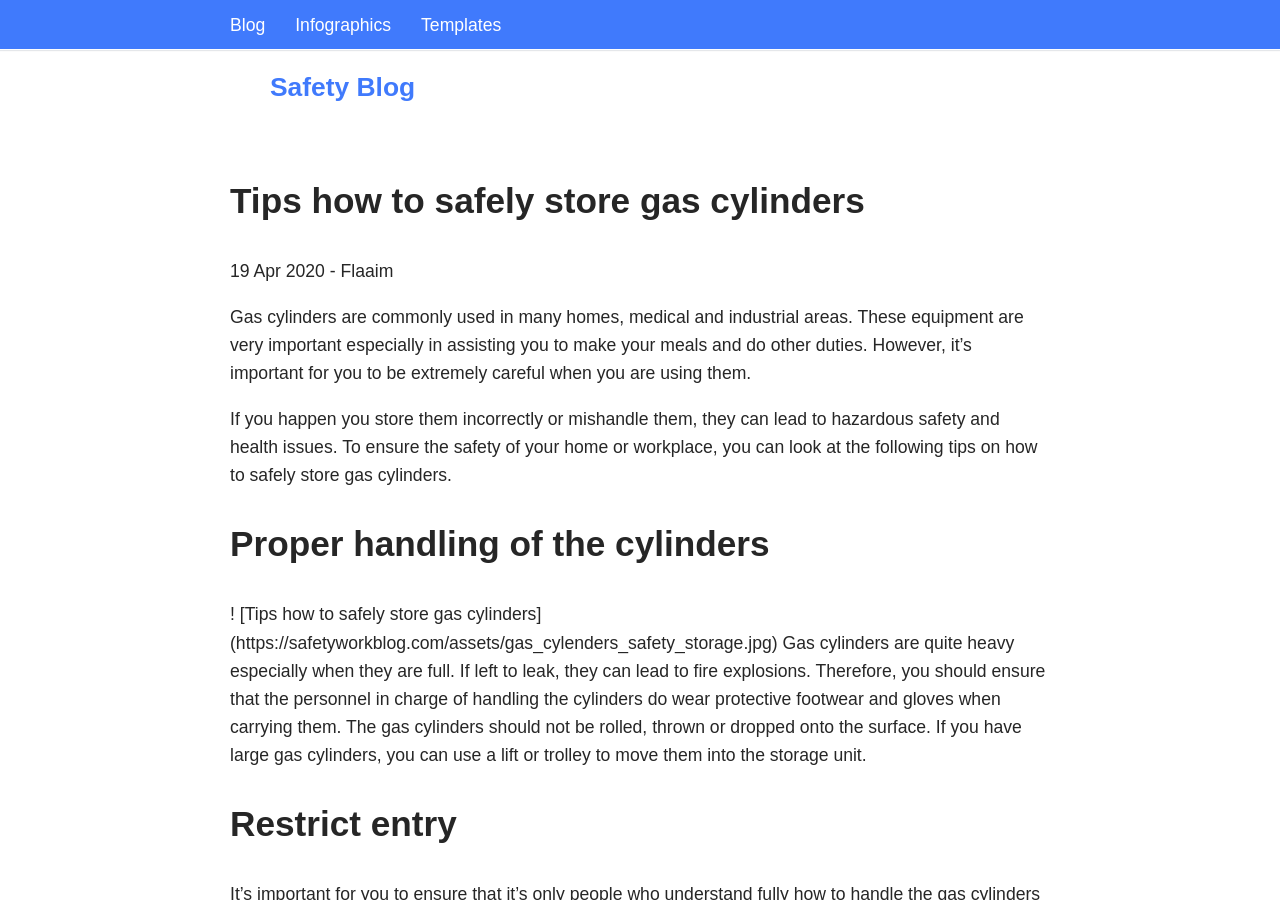
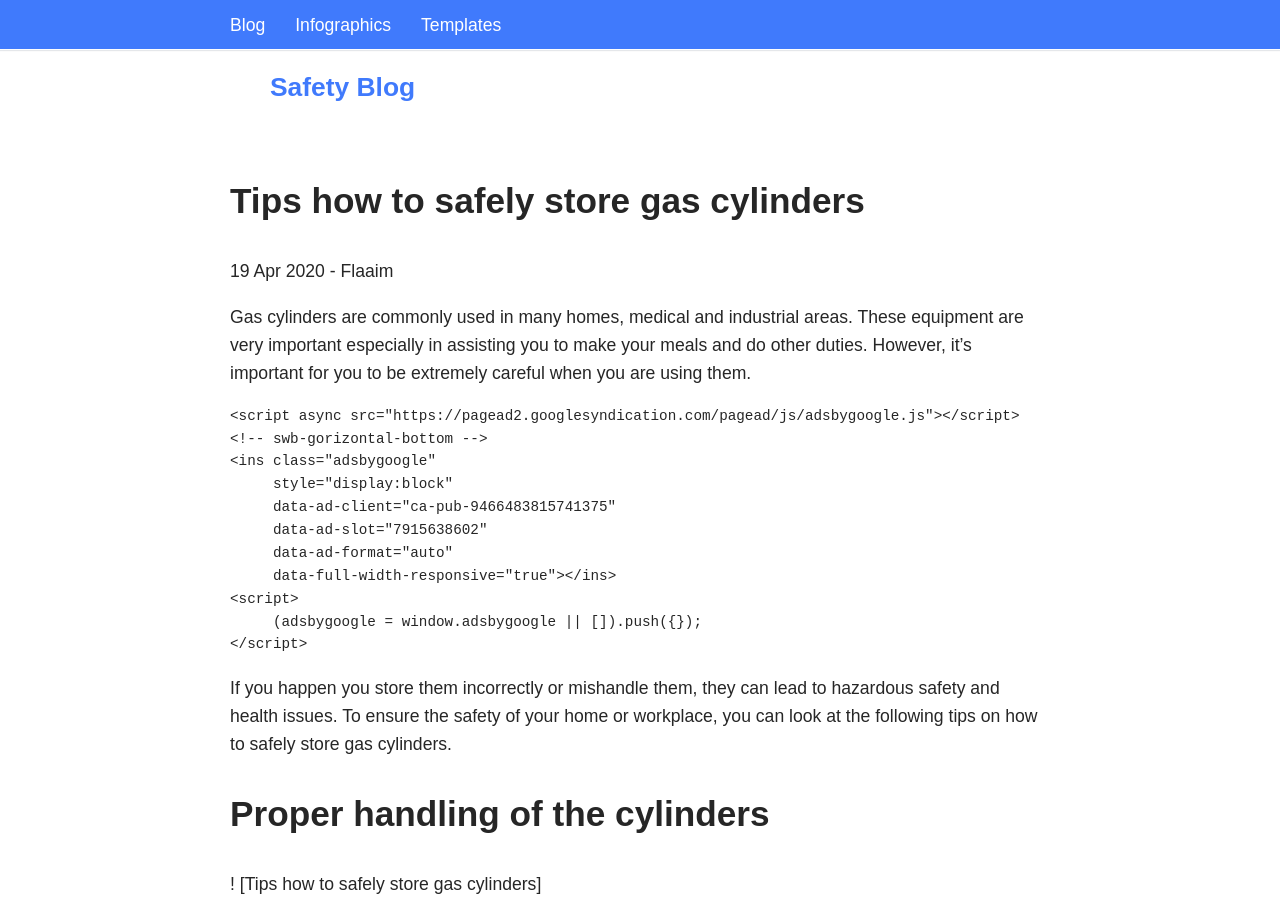
Before and after one commit to Flaaim/safe, a Jekyll site: the page built from blog/_posts/2020-04-19-Tips how to safely store gas cylinders.md, in a window 1280 px wide and 900 px high. Built offline with Jekyll 4.4.1, drawn with Linux system fonts in a browser that asks for light colours; some web fonts are replaced.

Commit message:
Update 2020-04-19-Tips how to safely store gas cylinders.md

````diff
--- a/blog/_posts/2020-04-19-Tips how to safely store gas cylinders.md
+++ b/blog/_posts/2020-04-19-Tips how to safely store gas cylinders.md
@@ -8,7 +8,19 @@
 ---
 
 Gas cylinders are commonly used in many homes, medical and industrial areas. These equipment are very important especially in assisting you to make your meals and do other duties. However, it's important for you to be extremely careful when you are using them.
-
+```javascript
+<script async src="https://pagead2.googlesyndication.com/pagead/js/adsbygoogle.js"></script>
+<!-- swb-gorizontal-bottom -->
+<ins class="adsbygoogle"
+     style="display:block"
+     data-ad-client="ca-pub-9466483815741375"
+     data-ad-slot="7915638602"
+     data-ad-format="auto"
+     data-full-width-responsive="true"></ins>
+<script>
+     (adsbygoogle = window.adsbygoogle || []).push({});
+</script>
+```
 If you happen you store them incorrectly or mishandle them, they can lead to hazardous safety and health issues. To ensure the safety of your home or workplace, you can look at the following tips on how to safely store gas cylinders.
 
 ## Proper handling of the cylinders
````
